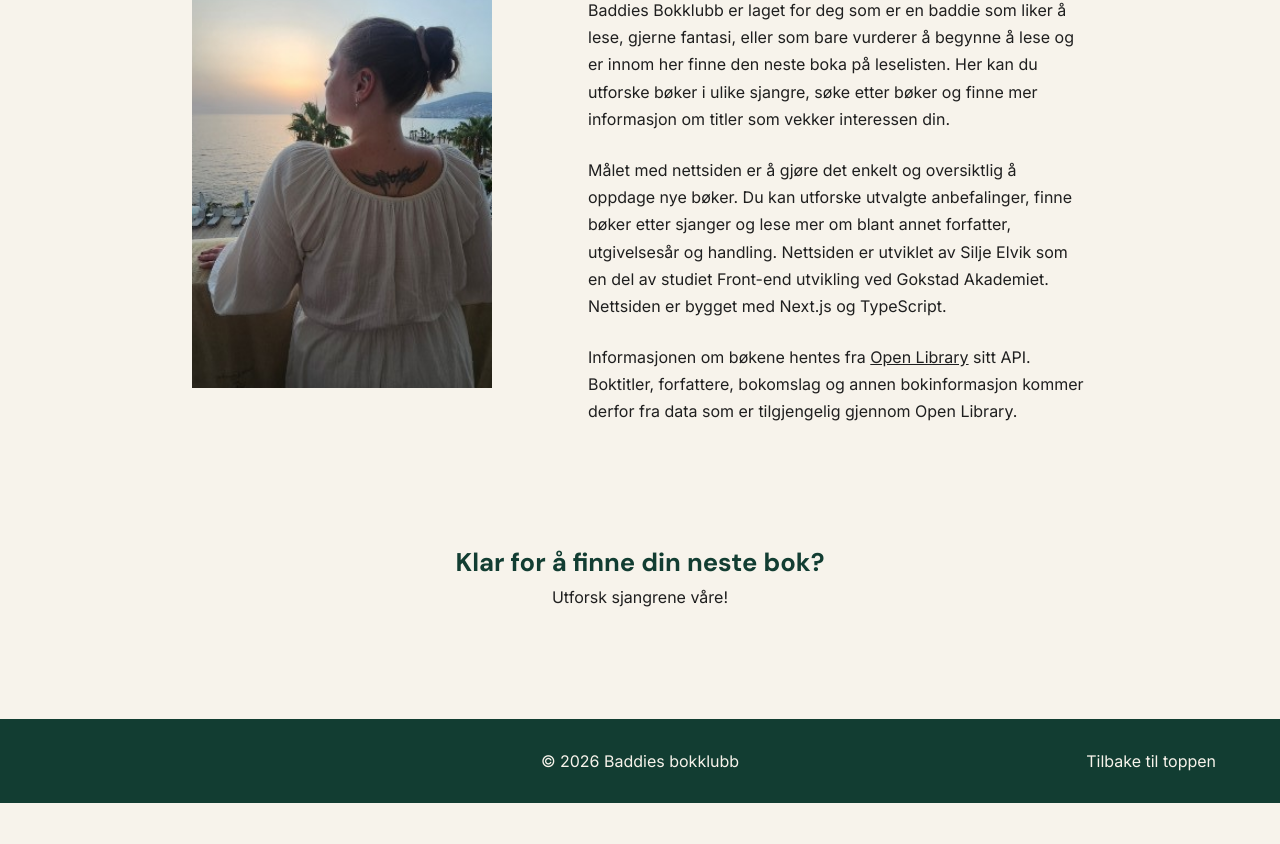
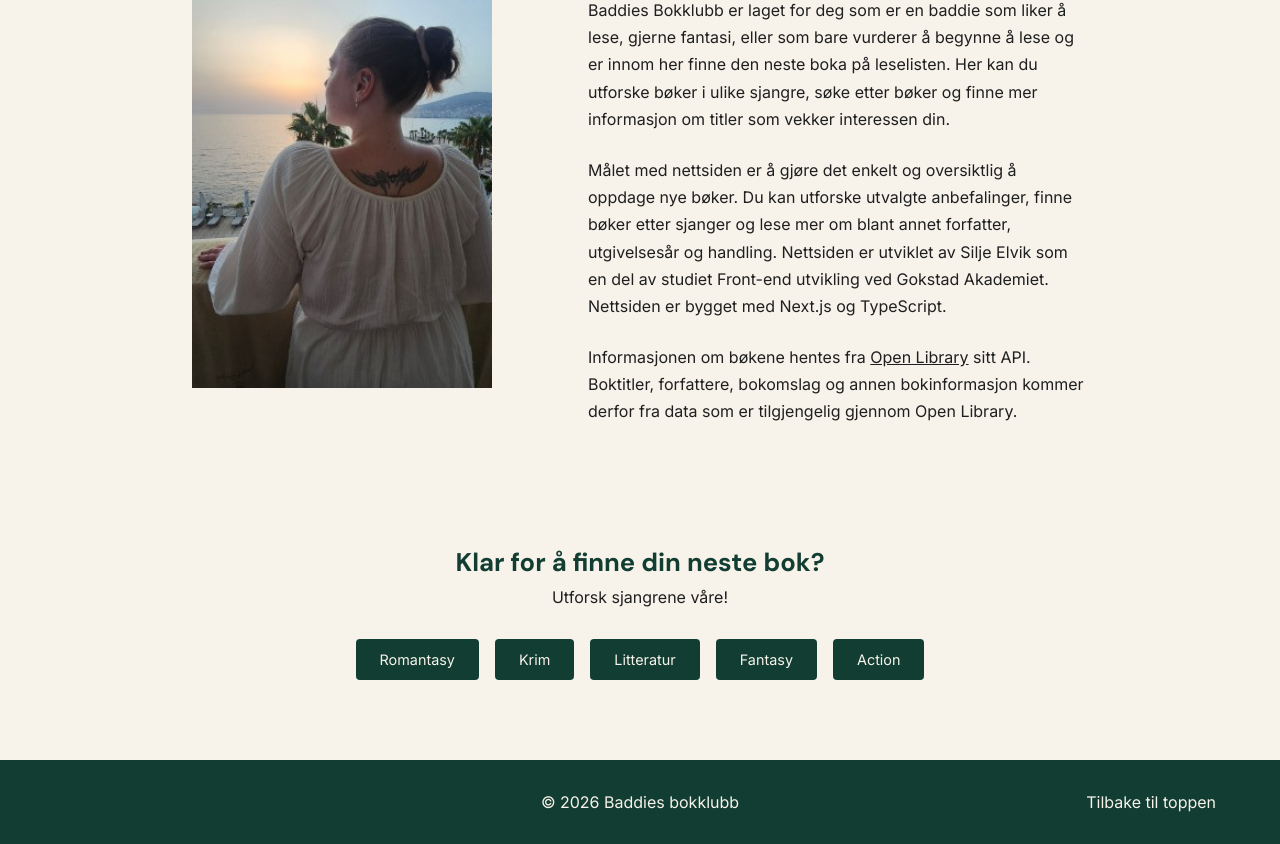
Before and after one commit to silelv/Delinnlevering2, a Next.js app: page /about in a window 1280 px wide. Shown: the part 428-1272 px from the top of the page. Before the commit the page ends 1231 px from the top, so only its background shows below. Built offline with nearby package versions, Linux system fonts and the light colour scheme.

Commit message:
removed the right  unused import

```diff
--- a/app/about/page.tsx
+++ b/app/about/page.tsx
@@ -1,6 +1,6 @@
 import styles from "./about.module.css";
-import Button from "@/components/Button/Button";
 import Image from "next/image";
+import GenreButtons from "@/components/GenreButtons/GenreButtons";
 
 export default function AboutPage() {
   return (
@@ -46,6 +46,7 @@ export default function AboutPage() {
       <section className={styles.explore}>
         <h2>Klar for å finne din neste bok?</h2>
         <p>Utforsk sjangrene våre!</p>
+        <GenreButtons />
       </section>
     </div>
   );
```
